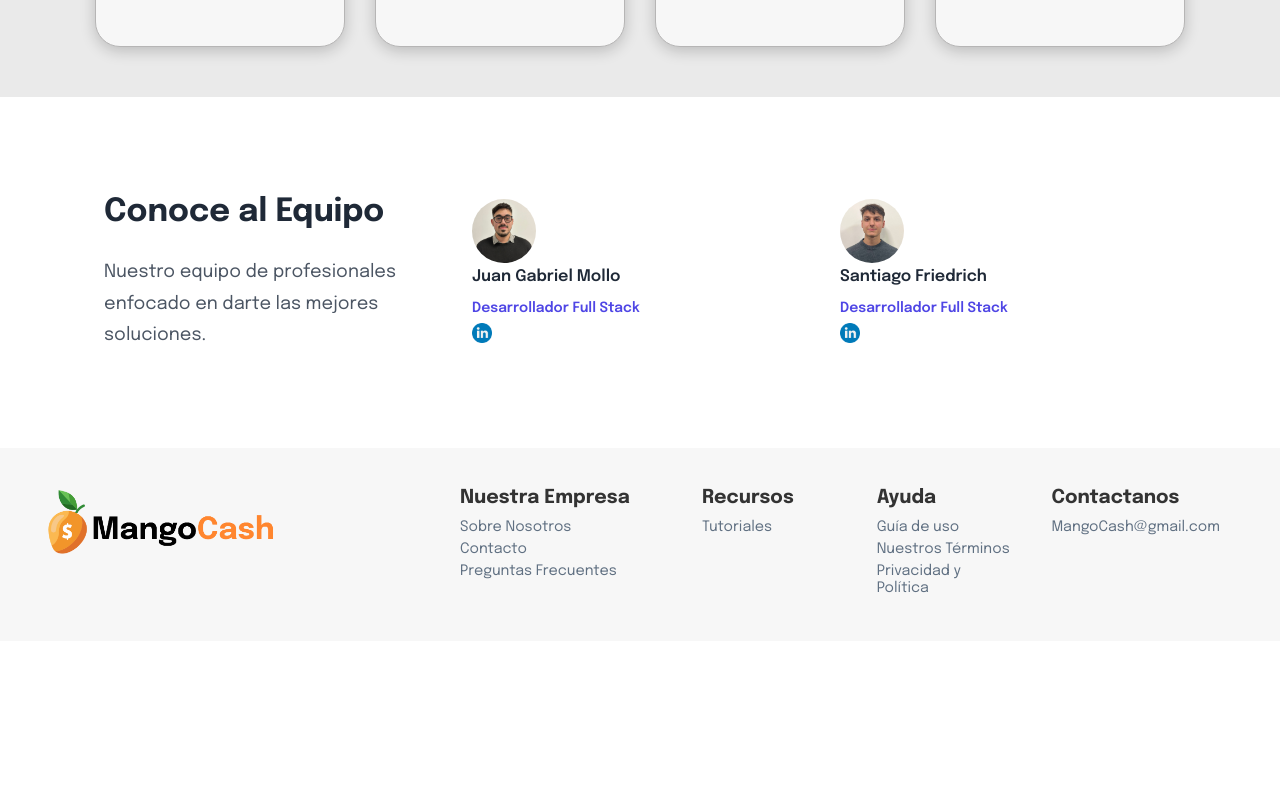
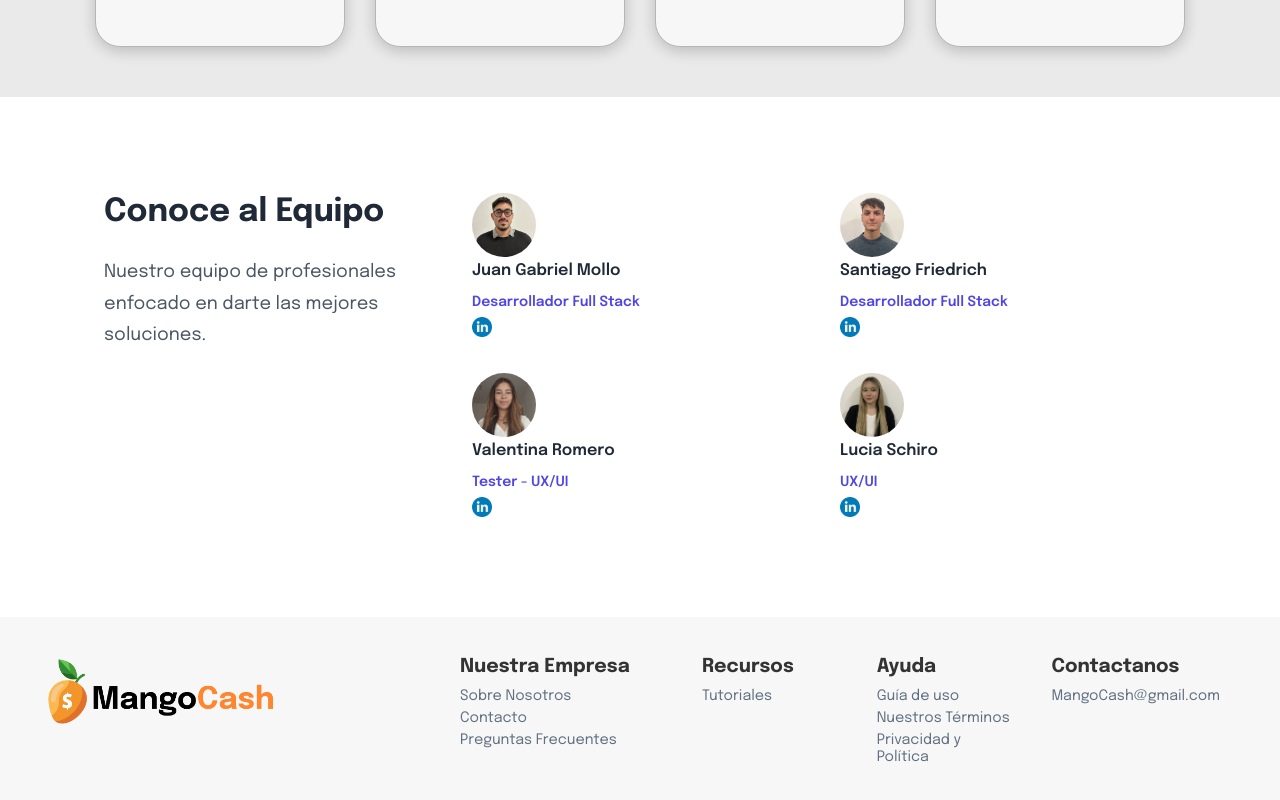
Before and after one commit to Gabiimollo/MangoCash__Frontend, a React (Vite) app: page /sobre_nosotros in a window 1280 px wide. Shown: the part 2003-2803 px from the top of the page. Before the commit the page ends 2644 px from the top, so only its background shows below. Built offline with nearby package versions, Linux system fonts and the light colour scheme.

Commit message:
no se lo merecen

```diff
--- a/src/pages/Landing/SobreNosotros/SobreNosotros.jsx
+++ b/src/pages/Landing/SobreNosotros/SobreNosotros.jsx
@@ -13,6 +13,8 @@ import LinkedInPNG from '../../../../public/assets/Landing/Images/SobreNosotros/
 
 import SantiagoFriedrichImg from '../../../../public/assets/Landing/Images/SobreNosotros/FotosPerfil/Santiago_Friedrich.jpeg'
 import GabrielMolloImg from '../../../../public/assets/Landing/Images/SobreNosotros/FotosPerfil/Gabriel_Mollo.jpg'
+import ValentinaRomeroImg from '../../../../public/assets/Landing/Images/SobreNosotros/FotosPerfil/valen.png'
+import LuciaSchiroImg from '../../../../public/assets/Landing/Images/SobreNosotros/FotosPerfil/Lucia_shiro.jpg'
 
 const people = [
   {
@@ -27,6 +29,18 @@ const people = [
     imageUrl: SantiagoFriedrichImg,
     linkedin: "https://www.linkedin.com/in/santiago-claros-friedrich/",
   },
+  {
+    name: "Valentina Romero",
+    role: "Tester - UX/UI",
+    imageUrl: ValentinaRomeroImg,
+    linkedin: "https://www.linkedin.com/in/valentinaromero2003/"
+  },
+  {
+    name: "Lucia Schiro",
+    role: "UX/UI",
+    imageUrl: LuciaSchiroImg,
+    linkedin: "https://www.linkedin.com/in/lucia-schiro-23b56b236/"
+  }
 ];
 
 function About() {
```
Also changed, not shown: public/assets/Landing/Images/SobreNosotros/FotosPerfil/Lucia_shiro.jpg (added), public/assets/Landing/Images/SobreNosotros/FotosPerfil/valen.png (added).
